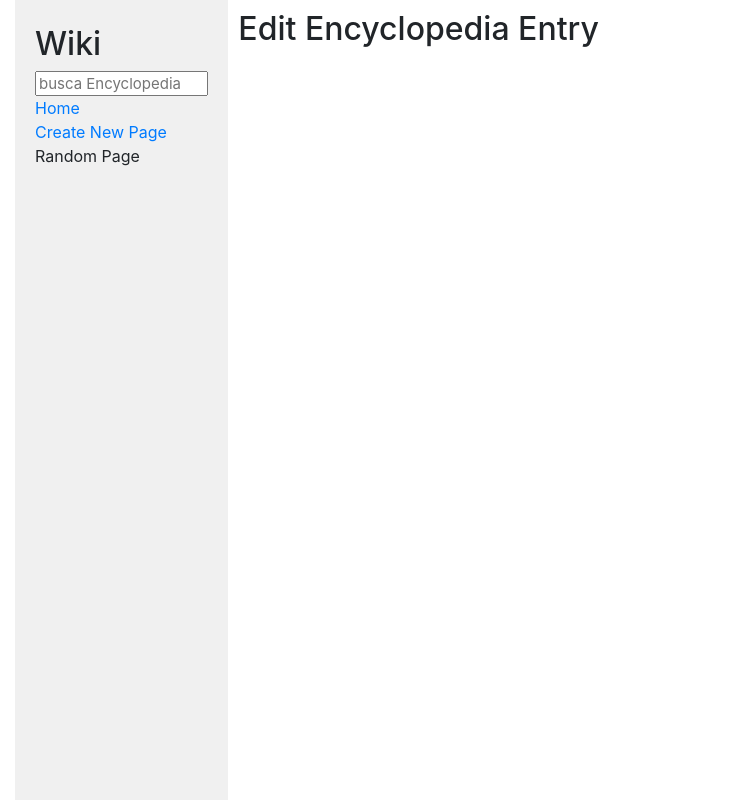
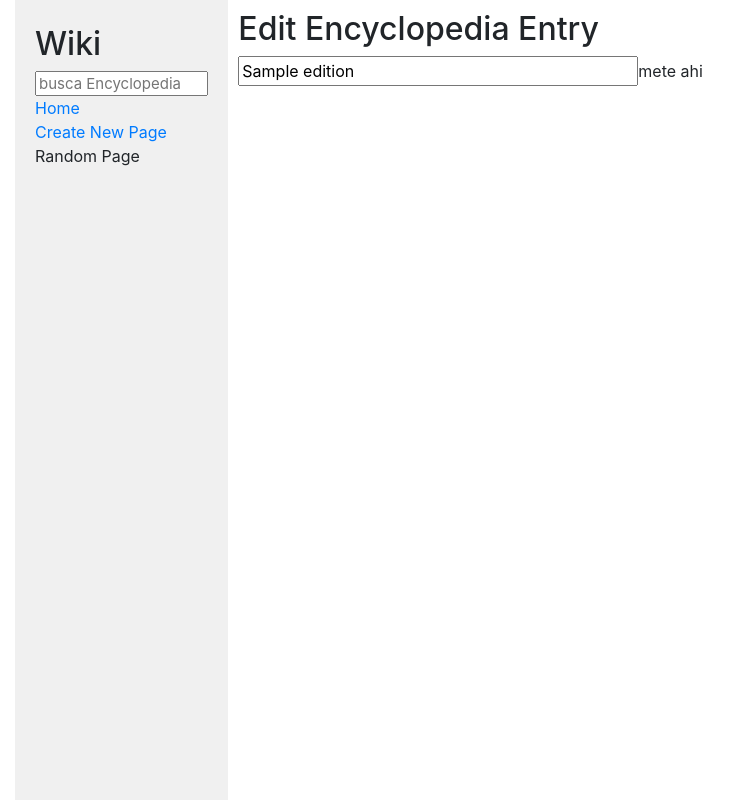
Before and after one commit to albermm/WS50, a Django app: template wiki/encyclopedia/templates/encyclopedia/edit.html in a window 1280 px wide. Shown: the whole page, without its empty margins (0-750 px from the left). Run offline with Django 3.2, Linux system fonts and the light colour scheme; the template is opened without the code that fills it: most values are stand-ins (such as "Sample title", 1, 10 or a date in 2020); some libraries are stand-ins or nearby versions.

Commit message:
template with form fixed

```diff
--- a/wiki/encyclopedia/templates/encyclopedia/edit.html
+++ b/wiki/encyclopedia/templates/encyclopedia/edit.html
@@ -12,7 +12,9 @@
 {% block body %}
     <h2>Edit Encyclopedia Entry</h2>
     <div style = "max-width:600px;">
-
+        <form>
+            <input style= "min-width: 400px" type="text" value="{{ edition }}">mete ahi</input>
+        </form>
     </div>
 
 
```
